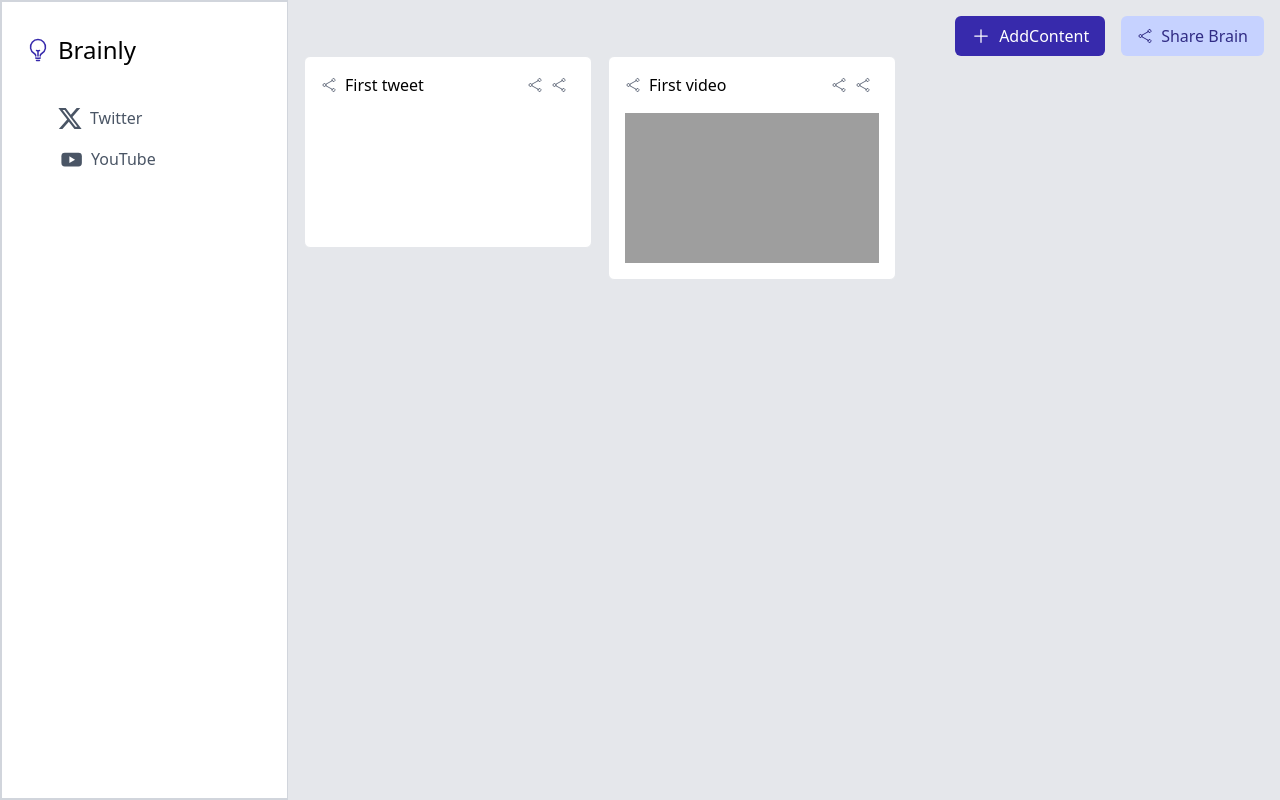
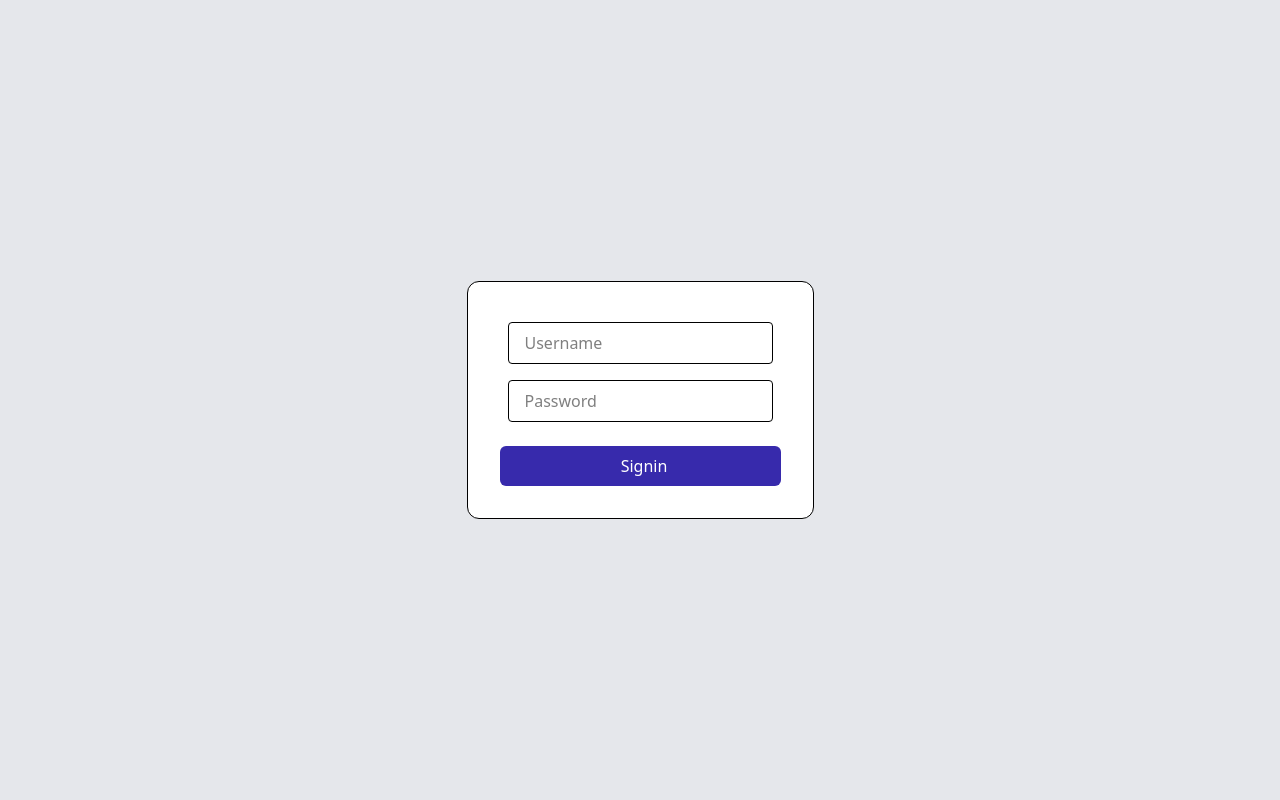
Before and after one commit to sbansal05/brainly, a React (Vite) app in the folder frontend/: page /signin in a window 1280 px wide. Built offline with nearby package versions, Linux system fonts and the light colour scheme; grey boxes are pictures that could not be loaded.

Commit message:
Added signup and signin page

```diff
--- a/frontend/package.json
+++ b/frontend/package.json
@@ -16,6 +16,7 @@
     "mongoose": "^9.0.0",
     "react": "^19.2.0",
     "react-dom": "^19.2.0",
+    "react-router-dom": "^7.10.1",
     "tailwindcss": "^4.1.17"
   },
   "devDependencies": {
--- a/frontend/src/App.tsx
+++ b/frontend/src/App.tsx
@@ -1,8 +1,16 @@
 import { Dashboard } from "./pages/dashboard"
-
+import { Signin } from "./pages/Signin"
+import { Signup } from "./pages/Signup"
+import { BrowserRouter, Routes, Route } from "react-router-dom"
 
 function App() {
-  return <Dashboard />
+  return <BrowserRouter>
+    <Routes>
+      <Route path="/signup" element={<Signup />} />
+      <Route path="/signin" element={<Signin />} />
+      <Route path="/dashboard" element={<Dashboard />} />
+    </Routes>
+  </BrowserRouter>
 
 }
 
--- a/frontend/src/components/Button.tsx
+++ b/frontend/src/components/Button.tsx
@@ -6,6 +6,8 @@ interface ButtonProps {
     text: string;
     startIcon?: ReactElement;
     onClick?: () => void;
+    fullWidth?: boolean;
+    loading?: boolean
 }
 
 const variantClasses = {
@@ -16,10 +18,10 @@ const variantClasses = {
 const defaultStyles = "px-4 py-2 rounded-md font-light flex items-center";
 
 
-export function Button({variant, text, startIcon, onClick}: ButtonProps) {
+export function Button({variant, text, startIcon, onClick, fullWidth, loading}: ButtonProps) {
 
     return <button onClick={onClick} className={variantClasses[variant] + " " +
-    defaultStyles}>
+    defaultStyles + `${fullWidth ? " w-full flex justify-center items-center" : ""} ${loading? "opacity-45": ""}`}  disabled={loading}>
         <div className="pr-2">
           {startIcon}
         </div>
--- a/frontend/src/components/CreateComponentModal.tsx
+++ b/frontend/src/components/CreateComponentModal.tsx
@@ -1,5 +1,6 @@
 import { CrossIcon } from '../icons/CrossIcon';
 import { Button } from './Button';
+import { Input } from './Input';
 
 export function CreateContentModal({open, onClose}) {
 
@@ -26,9 +27,3 @@ export function CreateContentModal({open, onClose}) {
         </div>}
     </div>
 }
-
-function Input({onChange, placeholder}: {onChange: () => void}) {
-    return <div>
-        <input placeholder={placeholder} type={"text"} className='px-4 py-2 border rounded m-2' onChange={onChange}></input>
-    </div>
-}
--- /dev/null
+++ b/frontend/src/components/Input.tsx
@@ -0,0 +1,5 @@
+export function Input({onChange, placeholder}: {placeholder: string; onChange: () => void}) {
+    return <div>
+        <input placeholder={placeholder} type={"text"} className='px-4 py-2 border rounded m-2' onChange={onChange}></input>
+    </div>
+}
--- a/frontend/src/pages/Signin.tsx
+++ b/frontend/src/pages/Signin.tsx
@@ -0,0 +1,16 @@
+import { Button } from "../components/Button";
+import { Input } from "../components/Input";
+
+export function Signin() {
+    return <div className="h-screen w-screen bg-gray-200 flex
+    justify-center items-center">
+        <div className="bg-white rounded-xl border min-w-48 p-8">
+            <Input placeholder="Username" />
+            <Input placeholder="Password" />
+            <div className="flex justify-center pt-4">
+                <Button loading={false} variant="primary" text="Signin" fullWidth={true} />
+            </div>
+        </div>
+
+    </div>
+}
--- a/frontend/src/pages/Signup.tsx
+++ b/frontend/src/pages/Signup.tsx
@@ -0,0 +1,16 @@
+import { Button } from "../components/Button";
+import { Input } from "../components/Input";
+
+export function Signup() {
+    return <div className="h-screen w-screen bg-gray-200 flex
+    justify-center items-center">
+        <div className="bg-white rounded-xl border min-w-48 p-8">
+            <Input placeholder="Username" />
+            <Input placeholder="Password" />
+            <div className="flex justify-center pt-4">
+                <Button loading={false} variant="primary" text="Signup" fullWidth={true} />
+            </div>
+        </div>
+
+    </div>
+}
```
Also changed, not shown: 1 other file (tests, documents, lock files or other folders).
